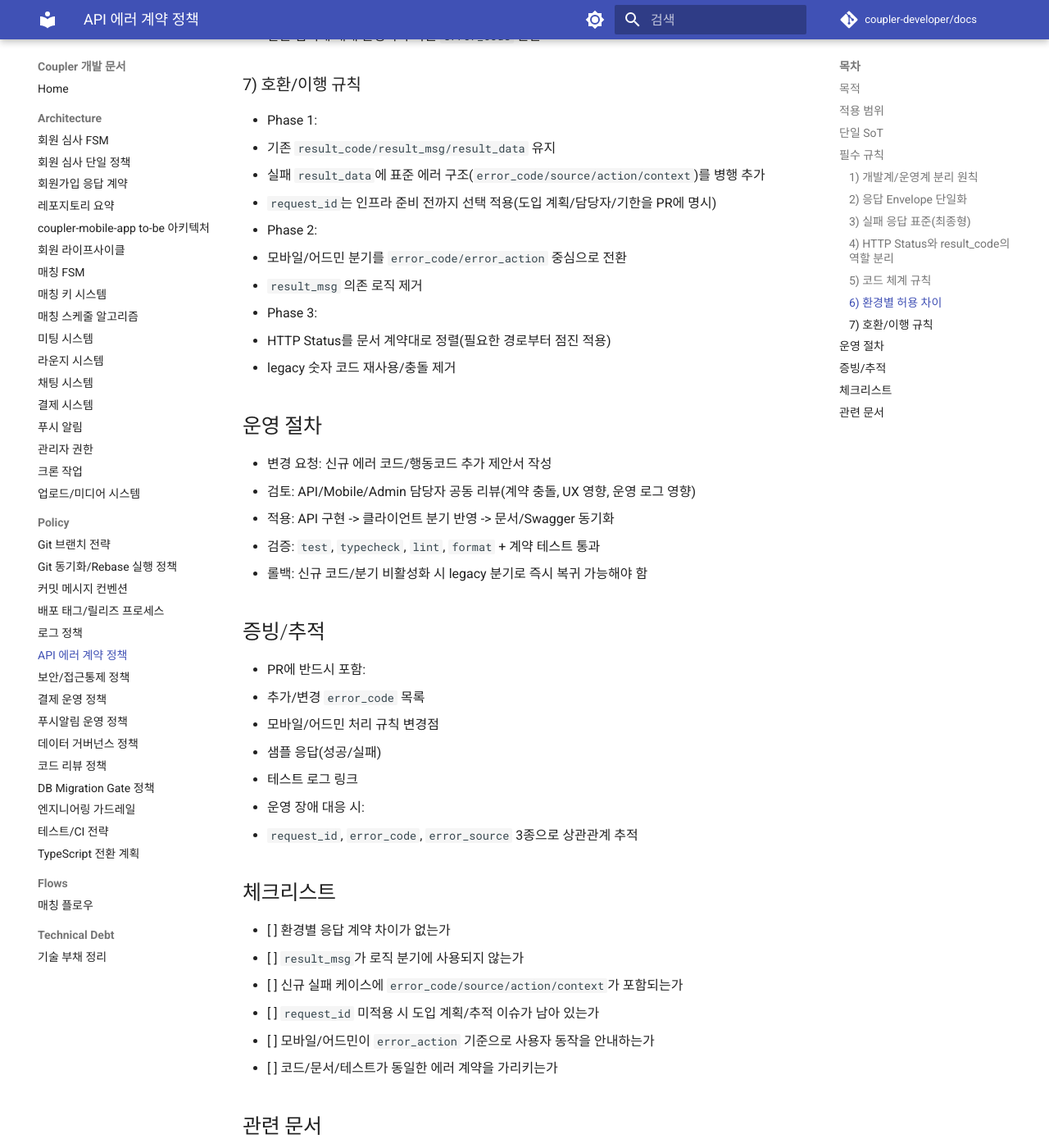
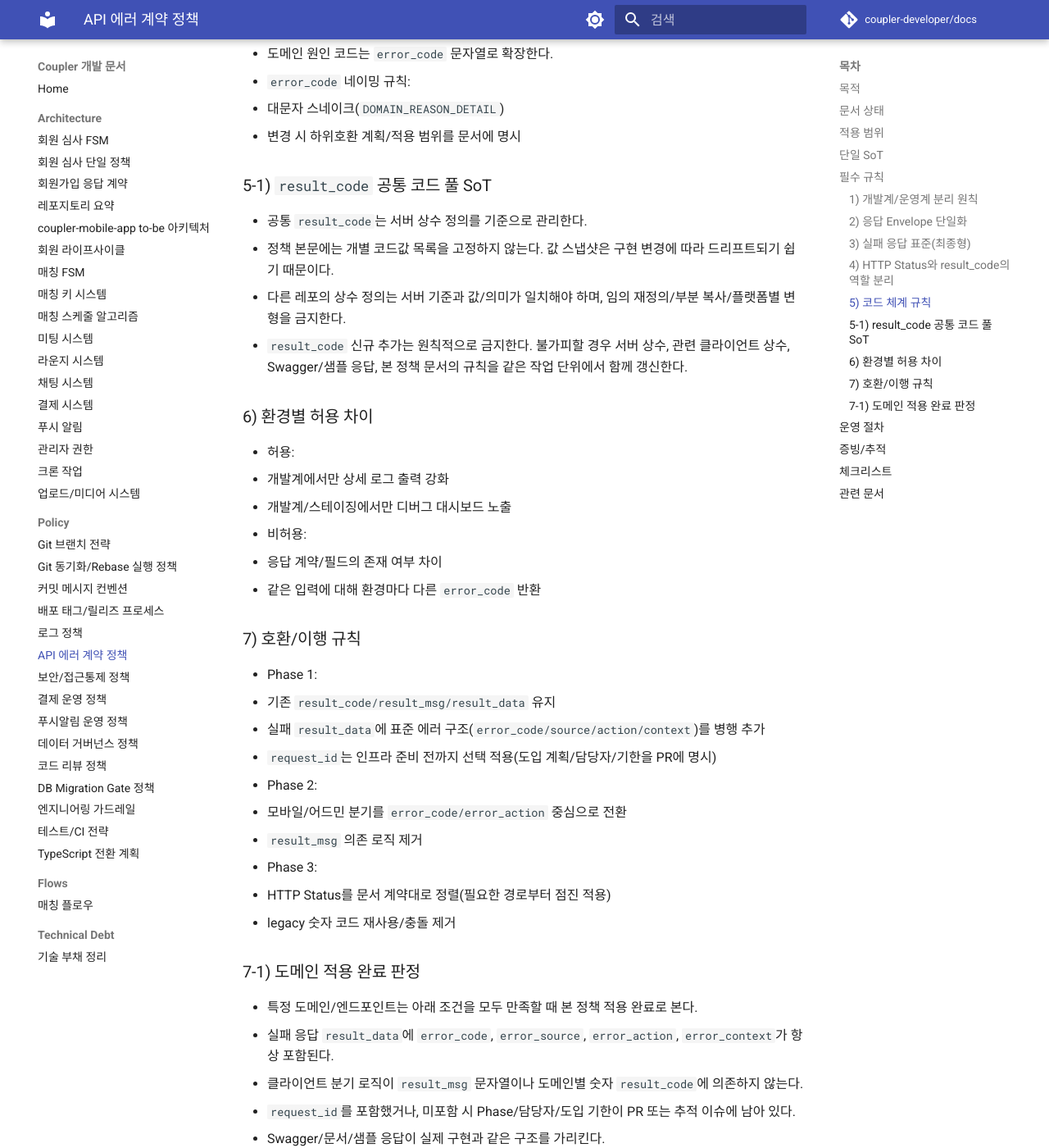
Before and after one commit to coupler-developer/docs, an MkDocs documentation site: the page built from content/policy/api-error-contract-policy.md, in a window 1280 px wide and 1400 px high, scrolled down 2416 px. Shown: the whole window at 82% size. Built offline with MkDocs 1.6.1 and Material for MkDocs 9.7.7, drawn with Linux system fonts in a browser that asks for light colours; comment, search, counter and statistics services are not loaded; some of the changed text lies outside the part shown.

Commit message:
docs: refine api error contract policy

```diff
--- a/content/policy/api-error-contract-policy.md
+++ b/content/policy/api-error-contract-policy.md
@@ -3,6 +3,12 @@
 ## 목적
 
 - API/Admin/Mobile 전 영역에서 개발계/운영계를 분리 운영하되, 에러 응답 계약은 단일 형태로 고정해 원인 추적성과 회귀 안정성을 확보한다.
+
+## 문서 상태
+
+- 본 문서는 API 에러 응답의 최종 목표 계약을 정의하는 정책 문서다.
+- 전역 구현이 아직 동일 수준으로 맞춰지지 않은 구간은 허용하며, 도메인별 국소 적용 후 점진 이관한다.
+- 따라서 본 문서는 "현재 전 레포가 이미 전부 준수 중인 현행 설명"이 아니라, PR/리뷰/후속 이관의 판정 기준으로 사용한다.
 
 ## 적용 범위
 
@@ -36,6 +42,10 @@
   - `result_code`: 성공/실패 1차 게이트 코드
   - `result_msg`: 사용자 표시용 문구(로직 분기 금지)
   - `result_data`: 성공 데이터 또는 에러 구조체
+- `result_data` 타입 규칙:
+  - 성공 응답에서는 엔드포인트별 성공 DTO를 사용한다.
+  - 실패 응답에서는 공통 에러 DTO(`ApiErrorData`)를 사용한다.
+  - 따라서 `result_data`는 전역 단일 고정 타입이 아니라, 성공형/실패형에 따라 타입이 달라지는 discriminated payload로 취급한다.
 
 ### 3) 실패 응답 표준(최종형)
 
@@ -67,6 +77,13 @@
   - 대문자 스네이크(`DOMAIN_REASON_DETAIL`)
   - 변경 시 하위호환 계획/적용 범위를 문서에 명시
 
+### 5-1) `result_code` 공통 코드 풀 SoT
+
+- 공통 `result_code`는 서버 상수 정의를 기준으로 관리한다.
+- 정책 본문에는 개별 코드값 목록을 고정하지 않는다. 값 스냅샷은 구현 변경에 따라 드리프트되기 쉽기 때문이다.
+- 다른 레포의 상수 정의는 서버 기준과 값/의미가 일치해야 하며, 임의 재정의/부분 복사/플랫폼별 변형을 금지한다.
+- `result_code` 신규 추가는 원칙적으로 금지한다. 불가피할 경우 서버 상수, 관련 클라이언트 상수, Swagger/샘플 응답, 본 정책 문서의 규칙을 같은 작업 단위에서 함께 갱신한다.
+
 ### 6) 환경별 허용 차이
 
 - 허용:
@@ -88,6 +105,15 @@
 - Phase 3:
   - HTTP Status를 문서 계약대로 정렬(필요한 경로부터 점진 적용)
   - legacy 숫자 코드 재사용/충돌 제거
+
+### 7-1) 도메인 적용 완료 판정
+
+- 특정 도메인/엔드포인트는 아래 조건을 모두 만족할 때 본 정책 적용 완료로 본다.
+  - 실패 응답 `result_data`에 `error_code`, `error_source`, `error_action`, `error_context`가 항상 포함된다.
+  - 클라이언트 분기 로직이 `result_msg` 문자열이나 도메인별 숫자 `result_code`에 의존하지 않는다.
+  - `request_id`를 포함했거나, 미포함 시 Phase/담당자/도입 기한이 PR 또는 추적 이슈에 남아 있다.
+  - Swagger/문서/샘플 응답이 실제 구현과 같은 구조를 가리킨다.
+- 부분 적용 상태의 도메인은 PR/문서에 `Phase 1`, `Phase 2`, `Phase 3` 중 현재 단계를 명시한다.
 
 ## 운영 절차
 
```
